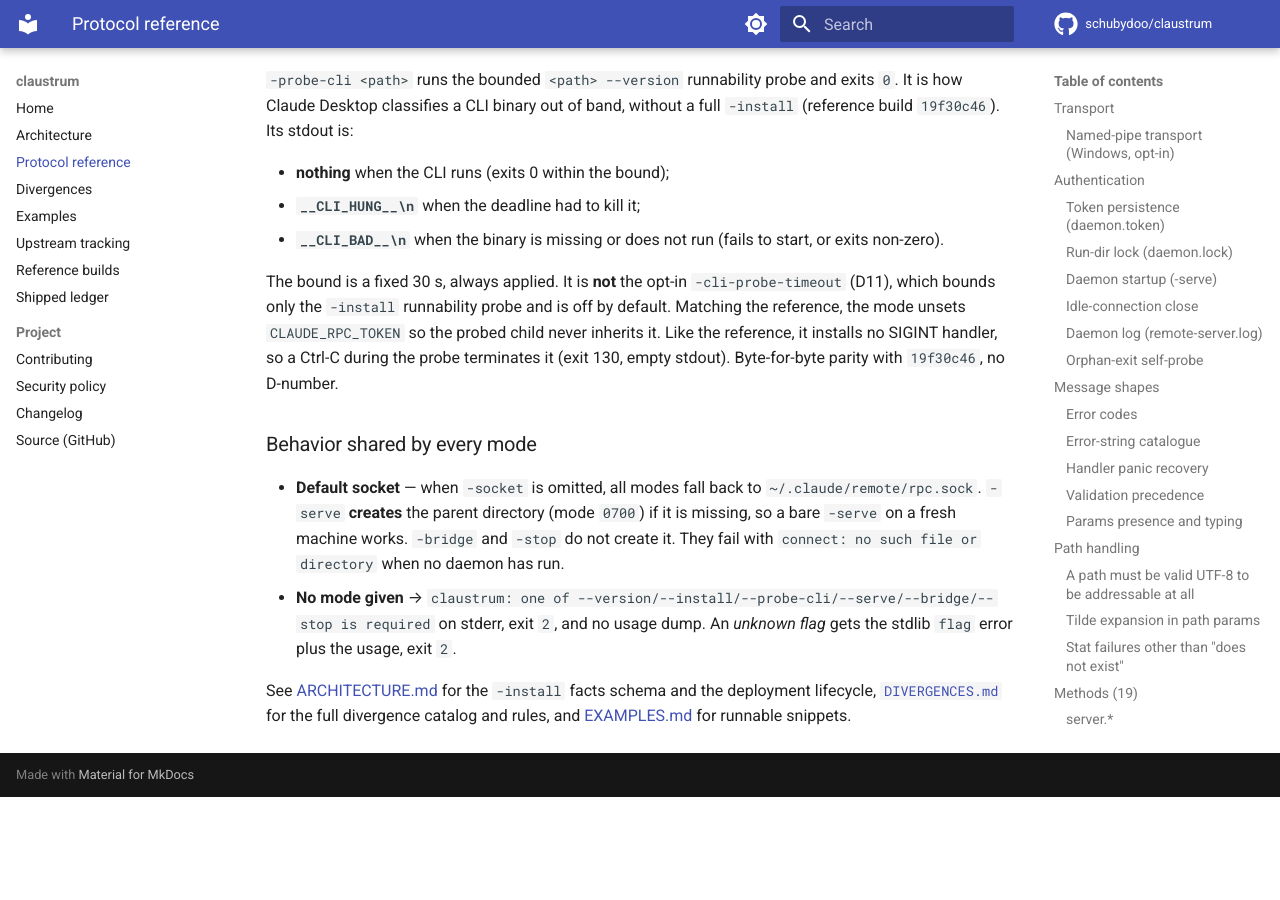
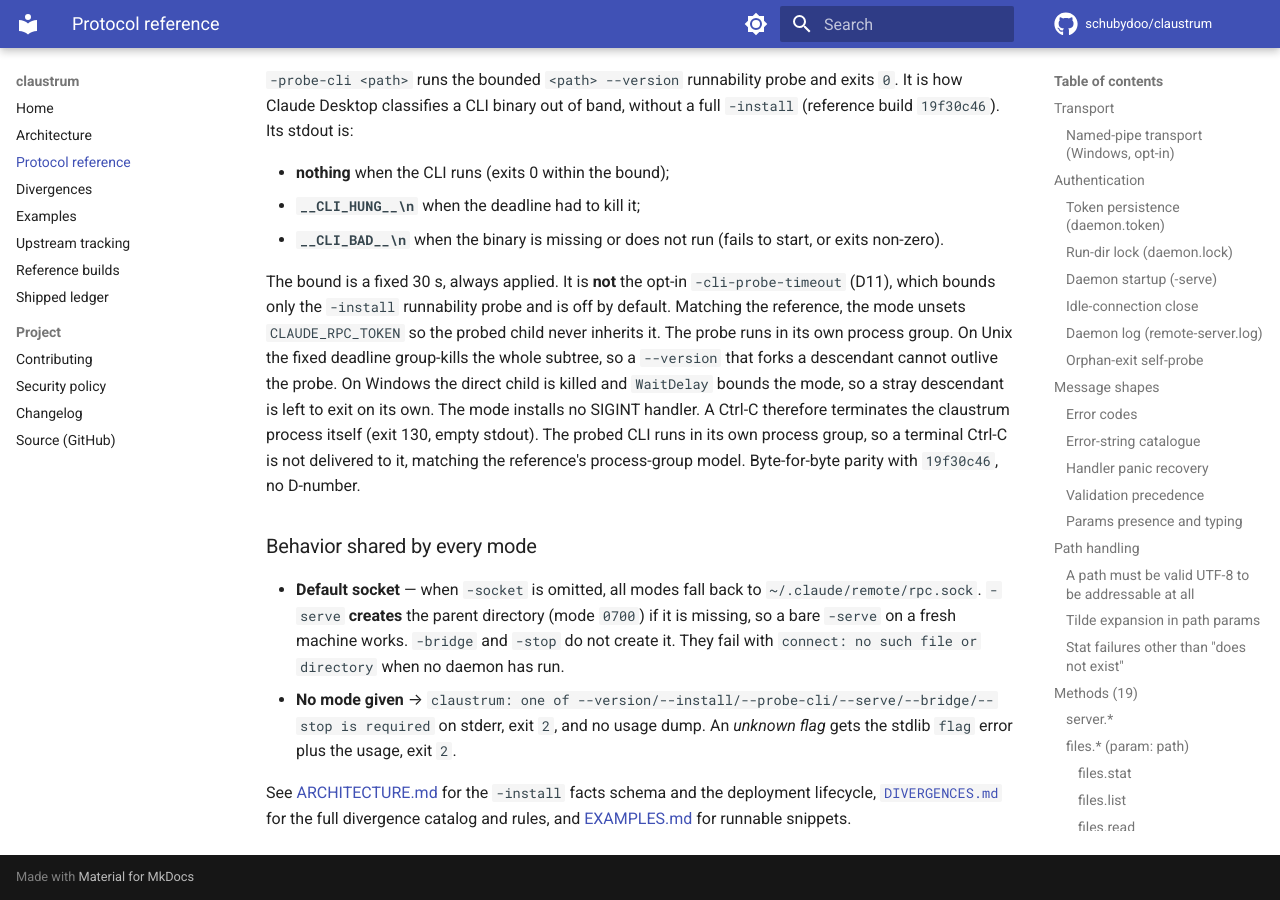
Before and after one commit to schubydoo/claustrum, an MkDocs documentation site: the page built from docs/PROTOCOL.md, in a window 1280 px wide and 900 px high, scrolled down 34269 px. Built offline with MkDocs 1.6.1 and Material for MkDocs 9.7.7, drawn with Linux system fonts in a browser that asks for light colours; comment, search, counter and statistics services are not loaded; before the commit the page ends 35066 px from its top, so only the background shows below that.

Commit message:
docs: -probe-cli Ctrl-C terminates the process, not the grouped child
The -probe-cli mode runs the CLI in its own process group (for deadline teardown),
so a terminal Ctrl-C signals only the claustrum process (exit 130, empty stdout), not
the separately-grouped child — matching the reference, which likewise groups the child
and installs no SIGINT handler. The docs said Ctrl-C 'terminates it', which read as
killing the probed CLI; correct that, scope the group-teardown guarantee to Unix (on
Windows only the direct child is killed), and add a guard comment so the intentional
parity is not 'fixed' into a divergence. No code change.

Co-Authored-By: Claude Opus 4.8 <noreply@anthropic.com>

```diff
--- a/docs/PROTOCOL.md
+++ b/docs/PROTOCOL.md
@@ -1507,9 +1507,14 @@ See [`DIVERGENCES.md`](DIVERGENCES.md) → D10.
 The bound is a fixed 30 s, always applied. It is **not** the opt-in
 `-cli-probe-timeout` (D11), which bounds only the `-install` runnability probe and is
 off by default. Matching the reference, the mode unsets `CLAUDE_RPC_TOKEN` so the
-probed child never inherits it. Like the reference, it installs no SIGINT handler, so
-a Ctrl-C during the probe terminates it (exit 130, empty stdout). Byte-for-byte
-parity with `19f30c46`, no D-number.
+probed child never inherits it. The probe runs in its own process group. On Unix the
+fixed deadline group-kills the whole subtree, so a `--version` that forks a descendant
+cannot outlive the probe. On Windows the direct child is killed and `WaitDelay` bounds
+the mode, so a stray descendant is left to exit on its own. The mode installs no SIGINT
+handler. A Ctrl-C therefore terminates the claustrum process itself (exit 130, empty
+stdout). The probed CLI runs in its own process group, so a terminal Ctrl-C is not
+delivered to it, matching the reference's process-group model. Byte-for-byte parity
+with `19f30c46`, no D-number.
 
 ### Behavior shared by every mode
 
```
Also changed, not shown: 1 other file.
